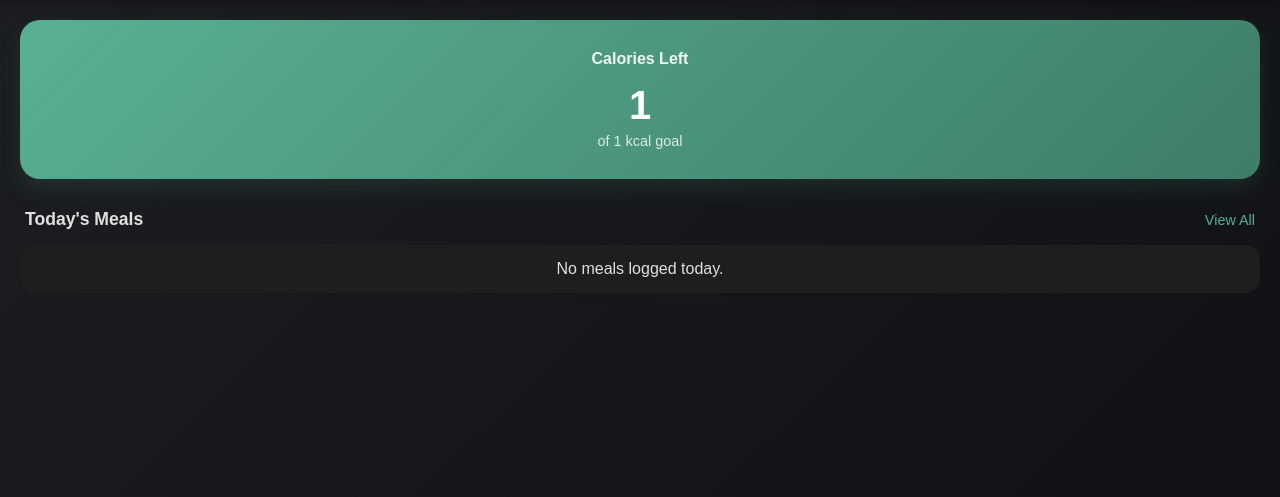
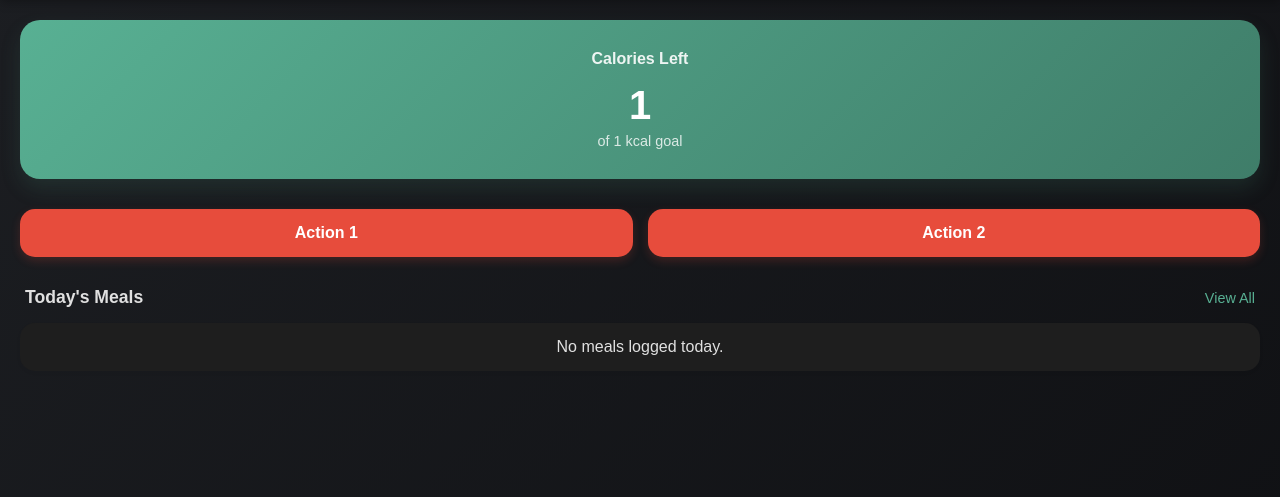
Before and after one commit to looser-xxx/nutriTracker, a Flask app: page / in a window 1280 px wide. Shown: the part 72-569 px from the top of the page. Run offline with Flask 3, Linux system fonts and the light colour scheme; the visitor is signed in with stand-in values (Sample User, id 1); tables that the repository leaves empty hold one stand-in row (values such as "Sample post"); data that the repository does not hold is empty.

Commit message:
feat(dashboard): add quick action buttons for Today's Meals and Stats modals

```diff
--- a/static/css/style.css
+++ b/static/css/style.css
@@ -1191,3 +1191,28 @@ input:checked + .slider:before {
 .stepBtn:active {
     transform: scale(0.9);
 }
+
+.buttonGroup {
+    display: flex;
+    gap: 15px;
+    margin-bottom: 30px;
+}
+
+.actionBtnRed {
+    flex: 1;
+    padding: 15px;
+    background-color: #e74c3c;
+    color: white;
+    border: none;
+    border-radius: 15px;
+    font-size: 1rem;
+    font-weight: bold;
+    cursor: pointer;
+    box-shadow: 0 4px 10px rgba(231, 76, 60, 0.2);
+    transition: transform 0.1s ease, background-color 0.1s ease;
+}
+
+.actionBtnRed:active {
+    transform: scale(0.97);
+    background-color: #c0392b;
+}
--- a/static/js/script.js
+++ b/static/js/script.js
@@ -671,12 +671,16 @@ document.addEventListener('DOMContentLoaded', () => {
     if (addMealModal) addMealModal.addEventListener('click', (e) => { if (e.target === addMealModal) toggleModal(addMealModal, false); });
 
     if (navStats) navStats.addEventListener('click', () => toggleModal(statsContainer, true));
+    const action2Btn = document.getElementById('action2Btn');
+    if (action2Btn) action2Btn.addEventListener('click', () => toggleModal(statsContainer, true));
     if (closeStatsBtn) closeStatsBtn.addEventListener('click', () => toggleModal(statsContainer, false));
 
     if (navWorkout) navWorkout.addEventListener('click', () => toggleModal(workoutContainer, true));
     if (closeWorkoutBtn) closeWorkoutBtn.addEventListener('click', () => toggleModal(workoutContainer, false));
 
     if (viewAllMealsBtn) viewAllMealsBtn.addEventListener('click', () => toggleModal(todaysMealsContainer, true));
+    const action1Btn = document.getElementById('action1Btn');
+    if (action1Btn) action1Btn.addEventListener('click', () => toggleModal(todaysMealsContainer, true));
     if (closeTodaysMealsBtn) closeTodaysMealsBtn.addEventListener('click', () => toggleModal(todaysMealsContainer, false));
 
     const menuBtn = document.getElementById('menuBtn');
--- a/templates/index.html
+++ b/templates/index.html
@@ -47,6 +47,11 @@
                 <h1>0</h1>
                 <p>of -- kcal goal</p>
             </div>
+        </div>
+
+        <div class="buttonGroup">
+            <button id="action1Btn" class="actionBtnRed">Action 1</button>
+            <button id="action2Btn" class="actionBtnRed">Action 2</button>
         </div>
 
         <div class="sectionHeader">
```
